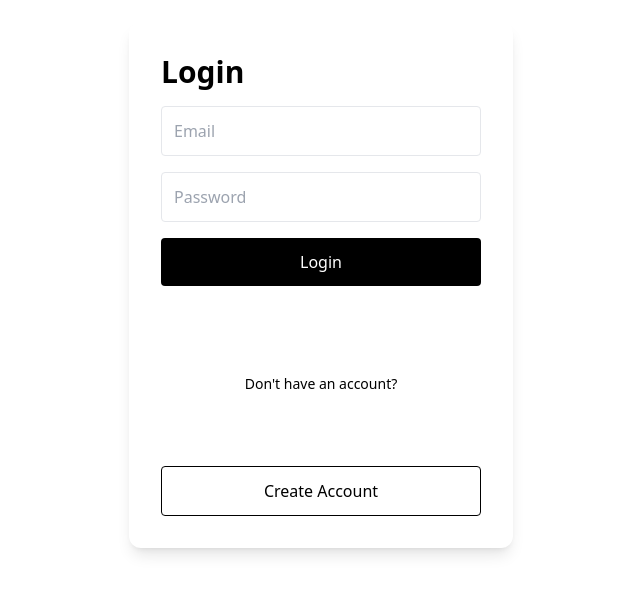
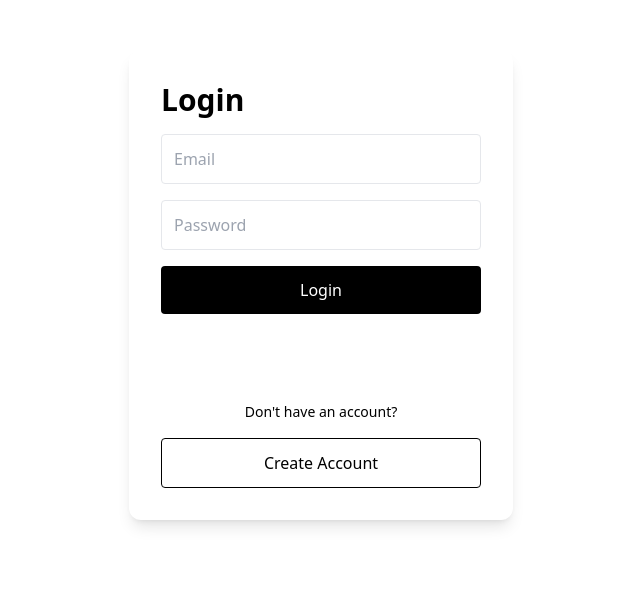
Before and after one commit to 8112861094anuj/expense-tracker, a React (Vite) app in the folder frontend/: page /login in a window 1280 px wide. Shown: the part 115-708 px from the top of the page, without its empty margins (319-959 px from the left). Built offline with nearby package versions, Linux system fonts and the light colour scheme.

Commit message:
removed extra login

```diff
--- a/frontend/src/pages/Login.jsx
+++ b/frontend/src/pages/Login.jsx
@@ -146,31 +146,6 @@ const handleGoogleSuccess = async (
 </p>
 
 
-<GoogleLogin
-  onSuccess={async (credentialResponse) => {
-    try {
-      const res = await axios.post(
-        "https://expense-tracker-lreg.onrender.com/google-login",
-        {
-          token: credentialResponse.credential,
-        }
-      );
-
-      localStorage.setItem(
-        "token",
-        res.data.access_token
-      );
-
-      window.location.href = "/dashboard";
-
-    } catch (err) {
-      console.error(err);
-    }
-  }}
-  onError={() => {
-    console.log("Google Login Failed");
-  }}
-/>
 
 
 <button
```
